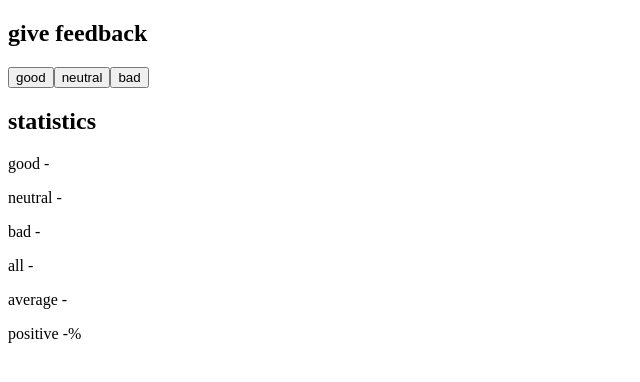
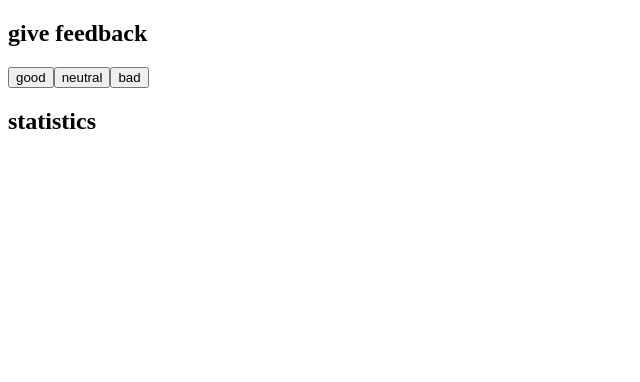
Before and after one commit to detonationbox0/full-stack-open-2022, a React (Create React App) app in the folder part1/unicafe/: page / in a window 1280 px wide. Shown: the top 382 px of the page, without its empty margins (0-640 px from the left). Built offline with nearby package versions, Linux system fonts and the light colour scheme.

Commit message:
Working on 1.7

```diff
--- a/part1/unicafe/src/App.js
+++ b/part1/unicafe/src/App.js
@@ -10,6 +10,15 @@ const Button = ({onClick, name}) =>
 const Stat = ({name, stat}) =>
   <p>{name} {stat || "-"}</p>
 
+const Statistics = (props) => {
+  props.stats.forEach((stat) => {
+    console.log(stat)
+    return (
+      <Stat name={stat.name} stat={stat.value} />
+    )
+  })
+}
+
 const App = () => {
   // save clicks of each button to its own state
   const [good, setGood] = useState(0)
@@ -21,6 +30,17 @@ const App = () => {
   const badVote = () => setBad(bad + 1)
 
   const all = (good + neutral + bad)
+  const average = ((good * 1) + (bad * -1)) / (all)
+  const percent = (((good / all) || "-") + "%")
+
+  const statistics = [
+    { name: "good", value: good },
+    { name: "neutral", value: neutral },
+    { name: "bad", value: bad },
+    { name: "all", value: all },
+    { name: "average", value: average },
+    { name: "percent", value: percent },
+  ]
 
   return (
     <div>
@@ -29,12 +49,7 @@ const App = () => {
       <Button name={"neutral"} onClick={neutralVote} />
       <Button name={"bad"} onClick={badVote}/>
       <Heading title={"statistics"} />
-      <Stat name={"good"} stat={good} />
-      <Stat name={"neutral"} stat={neutral} />
-      <Stat name={"bad"} stat={bad} />
-      <Stat name={"all"} stat={all} />
-      <Stat name={"average"} stat={((good * 1) + (bad * -1)) / (all)} />
-      <Stat name={"positive"} stat={(((good / all) || "-") + "%")} />
+      <Statistics stats={statistics} />
     </div>
   )
 }
```
